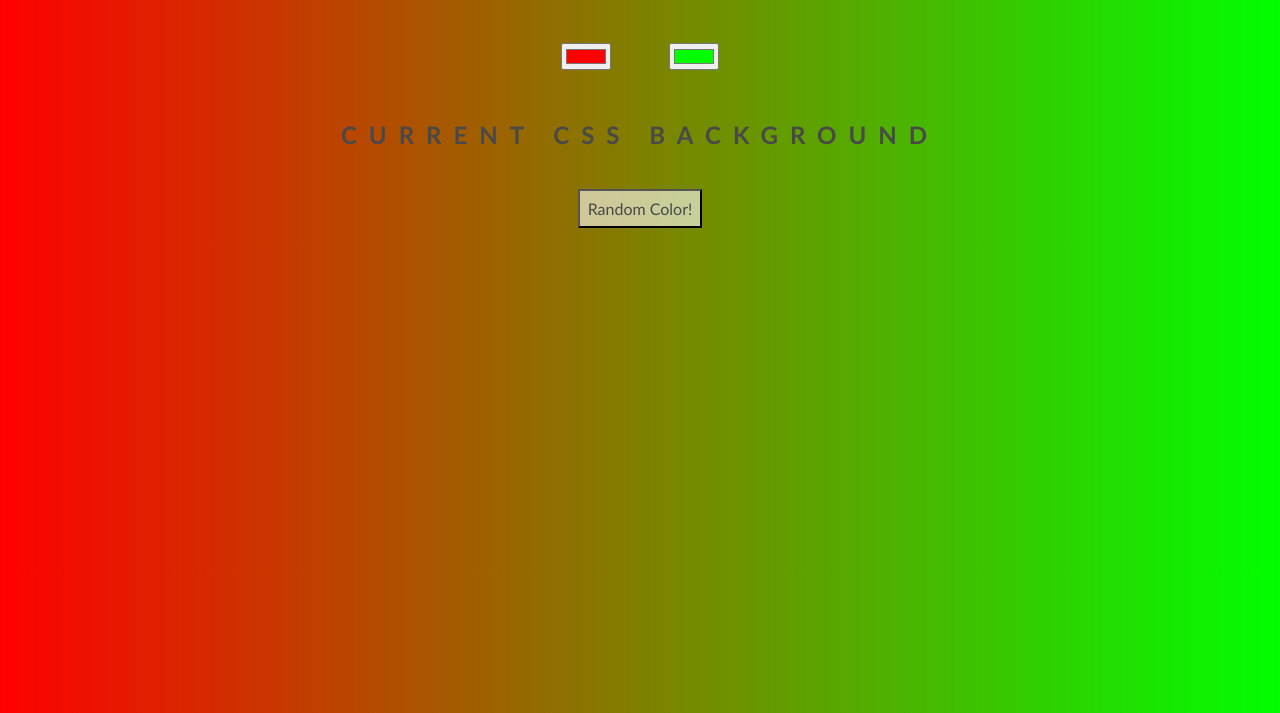
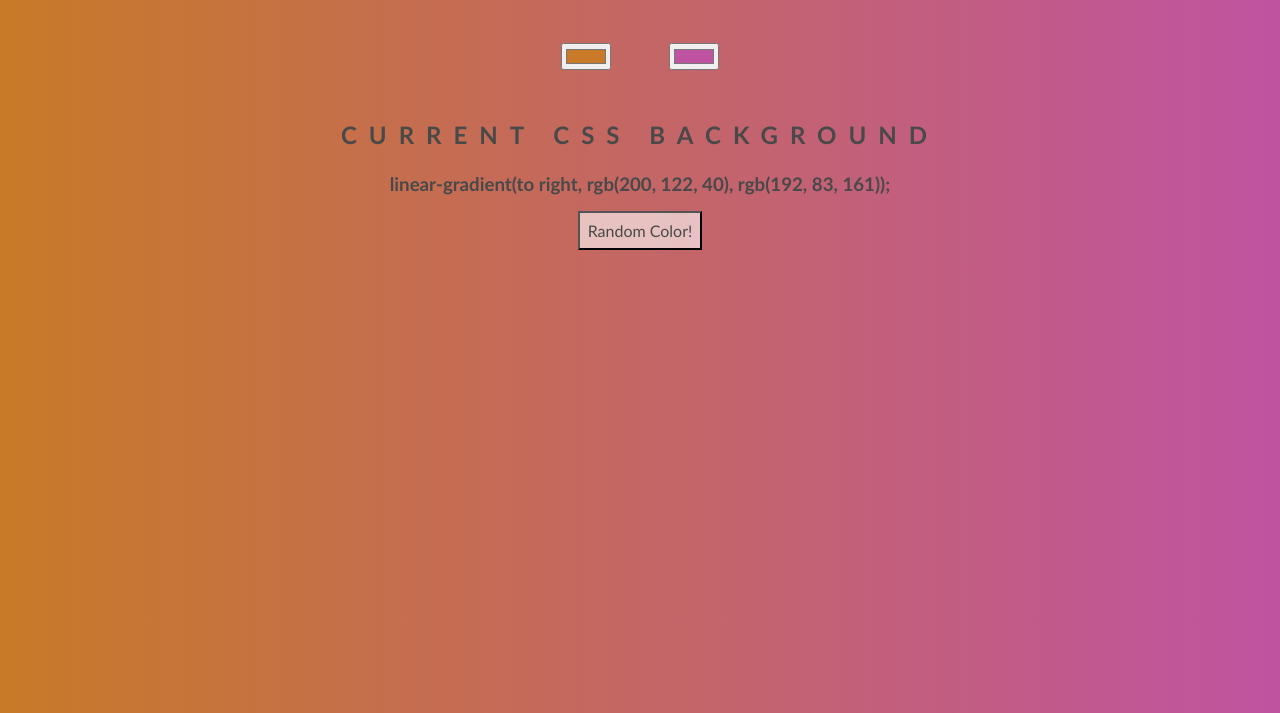
Before and after one commit to alyssathi/ZTM-learning, a plain HTML site: page BG-Gradient/BG-gradient.html in a window 1280 px wide. Shown: the part 87-800 px from the top of the page. Drawn offline with Linux system fonts and the light colour scheme.

Commit message:
BGG script1 is updated and also fully functional. Completed exercise two times

```diff
--- a/BG-Gradient/BGG-script1.js
+++ b/BG-Gradient/BGG-script1.js
@@ -14,9 +14,25 @@ function changeColor(){
     css.innerHTML = body.style.background + ";";
 }
 
-css.onload = function cssOnload(){
-    css.innerHTML = body.style.background + ";";
+color1.addEventListener("input", changeColor);
+color2.addEventListener("input", changeColor);
+
+function getRandomColor() {
+    let hexCode = "#"
+
+    while ( hexCode.length < 7 ) {
+      hexCode += (Math.floor(Math.random() * 15)).toString(16)
+    }
+
+    return hexCode;
 }
 
-color1.addEventListener("input", changeColor);
-color2.addEventListener("input", changeColor);
+function setRandomColor(){
+    color1.value = getRandomColor();
+    color2.value = getRandomColor();
+    changeColor();
+}
+
+randomButton.addEventListener("click", setRandomColor);
+
+window.addEventListener("load", setRandomColor);
--- a/BG-Gradient/BGG-style.css
+++ b/BG-Gradient/BGG-style.css
@@ -5,7 +5,7 @@
 }
 
 body {
-    background: linear-gradient(to right, red, #00ff00);
+    background: white;
 }
 
 h1{
```
